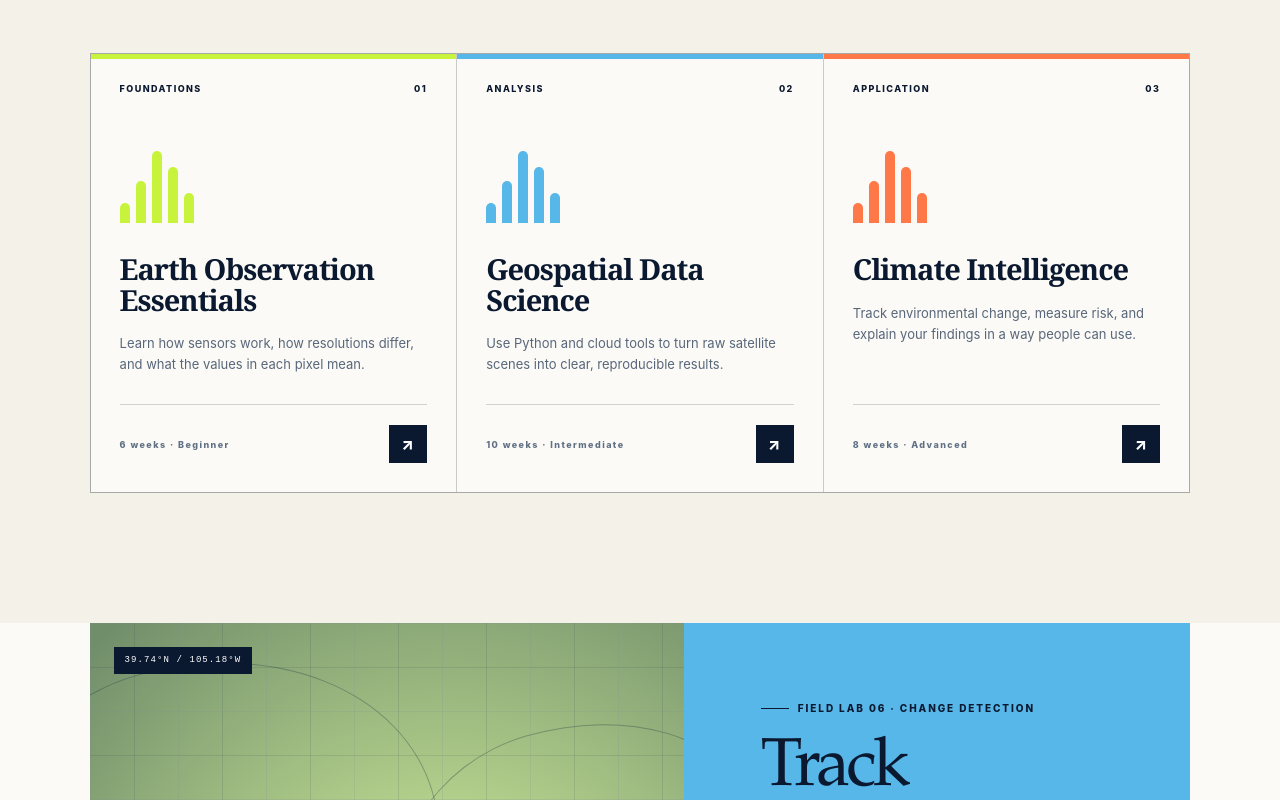
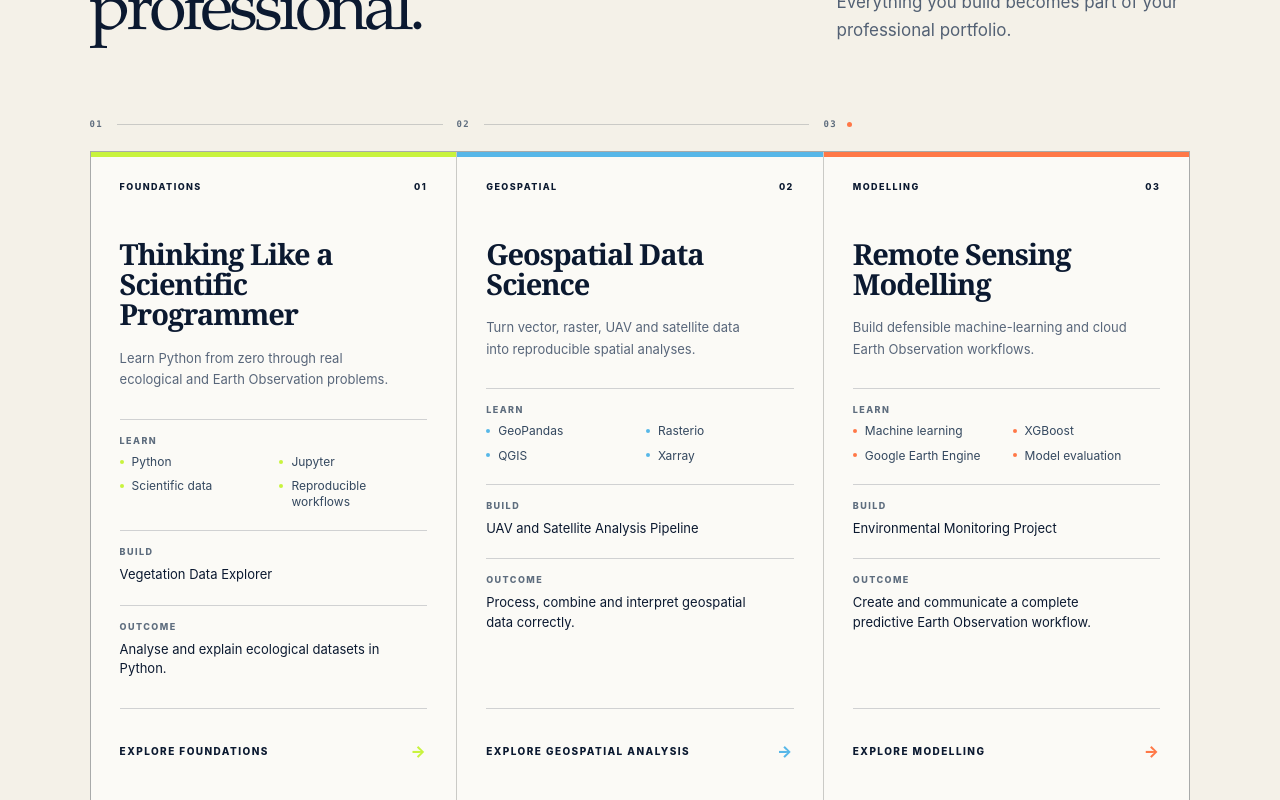
Before and after one commit to kaskevich/remote-sensing-scientist-academy, a Next.js app: page / in a window 1280 px wide. Shown: the part 1220-2020 px from the top of the page. Built offline with nearby package versions, Linux system fonts and the light colour scheme; no server answers; the database is empty.

Commit message:
Clarify Academy curriculum pathway

```diff
--- a/app/globals.css
+++ b/app/globals.css
@@ -756,8 +756,41 @@ h2 {
   border: 1px solid var(--line);
 }
 
+.path-progression {
+  display: grid;
+  grid-template-columns: repeat(3, 1fr);
+  margin: 0 0 22px;
+  padding: 0;
+  list-style: none;
+}
+
+.path-progression li {
+  display: flex;
+  align-items: center;
+  color: #5e6d7e;
+  font: 800 9px/1 "SFMono-Regular", Consolas, monospace;
+  letter-spacing: 0.14em;
+}
+
+.path-progression li:not(:last-child)::after {
+  content: "";
+  height: 1px;
+  flex: 1;
+  margin: 0 14px;
+  background: var(--line);
+}
+
+.path-progression li:last-child::after {
+  content: "";
+  width: 5px;
+  height: 5px;
+  margin-left: 10px;
+  border-radius: 50%;
+  background: var(--orange);
+}
+
 .path-card {
-  min-height: 438px;
+  min-height: 650px;
   display: flex;
   flex-direction: column;
   padding: 29px;
@@ -798,35 +831,15 @@ h2 {
 .path-footer {
   display: flex;
   justify-content: space-between;
+  text-transform: uppercase;
   font-size: 9px;
   font-weight: 800;
   letter-spacing: 0.16em;
 }
 
-.path-signal {
-  height: 82px;
-  display: flex;
-  align-items: end;
-  gap: 6px;
-  margin: 47px 0 31px;
-}
-
-.path-signal span {
-  display: block;
-  width: 10px;
-  background: var(--card-accent);
-  border-radius: 6px 6px 0 0;
-}
-
-.path-signal span:nth-child(1) { height: 24%; }
-.path-signal span:nth-child(2) { height: 51%; }
-.path-signal span:nth-child(3) { height: 88%; }
-.path-signal span:nth-child(4) { height: 68%; }
-.path-signal span:nth-child(5) { height: 37%; }
-
 .path-card h3 {
   max-width: 330px;
-  margin-bottom: 18px;
+  margin: 47px 0 18px;
   font-family: "Iowan Old Style", Georgia, serif;
   font-size: 29px;
   line-height: 1.05;
@@ -834,36 +847,101 @@ h2 {
   letter-spacing: -0.035em;
 }
 
-.path-card > p {
-  max-width: 390px;
+.path-description {
+  max-width: 34ch;
+  margin-bottom: 28px;
   color: #58667a;
   font-size: 13px;
   line-height: 1.65;
 }
 
+.path-details {
+  display: grid;
+  gap: 20px;
+}
+
+.path-detail {
+  padding-top: 16px;
+  border-top: 1px solid var(--line);
+}
+
+.path-detail h4 {
+  margin: 0 0 9px;
+  color: #5e6d7e;
+  font-size: 9px;
+  line-height: 1;
+  font-weight: 850;
+  letter-spacing: 0.16em;
+  text-transform: uppercase;
+}
+
+.path-detail p {
+  max-width: 35ch;
+  margin: 0;
+  font-size: 13px;
+  line-height: 1.5;
+}
+
+.path-learn ul {
+  display: grid;
+  grid-template-columns: repeat(2, minmax(0, 1fr));
+  gap: 8px 12px;
+  margin: 0;
+  padding: 0;
+  list-style: none;
+}
+
+.path-learn li {
+  position: relative;
+  padding-left: 12px;
+  color: #34485f;
+  font-size: 12px;
+  line-height: 1.35;
+}
+
+.path-learn li::before {
+  content: "";
+  position: absolute;
+  top: 0.48em;
+  left: 0;
+  width: 4px;
+  height: 4px;
+  border-radius: 50%;
+  background: var(--card-accent);
+}
+
 .path-footer {
-  align-items: center;
   margin-top: auto;
   padding-top: 20px;
   border-top: 1px solid var(--line);
-  color: #607084;
 }
 
 .path-footer a {
-  width: 38px;
-  height: 38px;
-  display: grid;
-  place-items: center;
-  background: var(--ink);
-  color: white;
-  font-size: 16px;
-  transition: background 180ms ease, color 180ms ease;
+  width: 100%;
+  min-height: 44px;
+  display: flex;
+  align-items: center;
+  justify-content: space-between;
+  gap: 20px;
+  color: var(--ink);
+  font-size: 10px;
+  transition: color 180ms ease;
 }
 
 .path-footer a:hover,
 .path-footer a:focus-visible {
-  background: var(--card-accent);
-  color: var(--ink);
+  color: #43566d;
+}
+
+.path-footer a span {
+  color: var(--card-accent);
+  font-size: 16px;
+  transition: transform 180ms ease;
+}
+
+.path-footer a:hover span,
+.path-footer a:focus-visible span {
+  transform: translateX(4px);
 }
 
 .field-lab {
@@ -2051,11 +2129,7 @@ footer > p {
   }
 
   .path-card {
-    min-height: 370px;
-  }
-
-  .path-signal {
-    margin-top: 34px;
+    min-height: 610px;
   }
 
   .field-lab {
@@ -2200,8 +2274,20 @@ footer > p {
   }
 
   .path-card {
-    min-height: 390px;
+    min-height: 610px;
     padding: 25px;
+  }
+
+  .path-progression {
+    margin-bottom: 18px;
+  }
+
+  .path-progression li:not(:last-child)::after {
+    margin: 0 9px;
+  }
+
+  .path-card h3 {
+    margin-top: 38px;
   }
 
   .field-lab {
--- a/app/page.tsx
+++ b/app/page.tsx
@@ -202,26 +202,48 @@ export default function Home() {
               <p className="section-summary">{content.pathsSection.summary}</p>
             </div>
 
-            <div className="path-grid">
+            <ol className="path-progression" aria-label="One Academy journey through three stages">
+              {visiblePaths.map((path) => (
+                <li key={`progress-${path.number}`} aria-label={`${path.number} ${path.label}`}>
+                  <span>{path.number}</span>
+                </li>
+              ))}
+            </ol>
+
+            <div className="path-grid" aria-label="Academy curriculum stages">
               {visiblePaths.map((path) => (
                 <article className={`path-card path-${path.accent}`} key={path.number}>
                   <div className="path-topline">
                     <span>{path.label}</span>
                     <span>{path.number}</span>
                   </div>
-                  <div className="path-signal" aria-hidden="true">
-                    <span />
-                    <span />
-                    <span />
-                    <span />
-                    <span />
+                  <h3>{path.title}</h3>
+                  <p className="path-description">{path.description}</p>
+
+                  <div className="path-details">
+                    <section className="path-detail path-learn" aria-labelledby={`learn-${path.number}`}>
+                      <h4 id={`learn-${path.number}`}>Learn</h4>
+                      <ul>
+                        {path.skills.map((skill) => (
+                          <li key={skill}>{skill}</li>
+                        ))}
+                      </ul>
+                    </section>
+
+                    <section className="path-detail" aria-labelledby={`build-${path.number}`}>
+                      <h4 id={`build-${path.number}`}>Build</h4>
+                      <p>{path.build}</p>
+                    </section>
+
+                    <section className="path-detail" aria-labelledby={`outcome-${path.number}`}>
+                      <h4 id={`outcome-${path.number}`}>Outcome</h4>
+                      <p>{path.outcome}</p>
+                    </section>
                   </div>
-                  <h3>{path.title}</h3>
-                  <p>{path.description}</p>
+
                   <div className="path-footer">
-                    <span>{path.meta}</span>
-                    <a href={content.navigation.applyHref} aria-label={`Learn more about ${path.title}`}>
-                      ↗
+                    <a href={path.href} aria-label={`${path.ctaLabel}: ${path.title}`}>
+                      {path.ctaLabel} <span aria-hidden="true">→</span>
                     </a>
                   </div>
                 </article>
--- a/content/site.json
+++ b/content/site.json
@@ -11,7 +11,7 @@
   "navigation": {
     "items": [
       {
-        "label": "Programs",
+        "label": "Pathway",
         "href": "#paths",
         "visible": true
       },
@@ -36,7 +36,7 @@
     "title": "Learn remote sensing.",
     "accentTitle": "Work with real data.",
     "intro": "A practical online academy for people who want to understand satellite data and use it with confidence. You will learn by doing, from the basics to a complete analysis.",
-    "primaryButtonLabel": "View the programs",
+    "primaryButtonLabel": "View the pathway",
     "primaryButtonHref": "#paths",
     "secondaryButtonLabel": "See a field lab",
     "secondaryButtonHref": "#field-lab",
@@ -63,36 +63,63 @@
   ],
   "pathsSection": {
     "visible": true,
-    "kicker": "Choose a starting point",
-    "titleLineOne": "Start where you are.",
-    "titleLineTwo": "Build step by step.",
-    "summary": "Take one focused program or complete all three to build the full set of remote sensing skills.",
+    "kicker": "ONE JOURNEY · THREE STAGES",
+    "titleLineOne": "From beginner to",
+    "titleLineTwo": "Earth Observation professional.",
+    "summary": "Everything you build becomes part of your professional portfolio.",
     "items": [
       {
         "visible": true,
         "number": "01",
         "label": "FOUNDATIONS",
-        "title": "Earth Observation Essentials",
-        "description": "Learn how sensors work, how resolutions differ, and what the values in each pixel mean.",
-        "meta": "6 weeks · Beginner",
+        "title": "Thinking Like a Scientific Programmer",
+        "description": "Learn Python from zero through real ecological and Earth Observation problems.",
+        "skills": [
+          "Python",
+          "Jupyter",
+          "Scientific data",
+          "Reproducible workflows"
+        ],
+        "build": "Vegetation Data Explorer",
+        "outcome": "Analyse and explain ecological datasets in Python.",
+        "ctaLabel": "Explore foundations",
+        "href": "#curriculum",
         "accent": "lime"
       },
       {
         "visible": true,
         "number": "02",
-        "label": "ANALYSIS",
+        "label": "GEOSPATIAL",
         "title": "Geospatial Data Science",
-        "description": "Use Python and cloud tools to turn raw satellite scenes into clear, reproducible results.",
-        "meta": "10 weeks · Intermediate",
+        "description": "Turn vector, raster, UAV and satellite data into reproducible spatial analyses.",
+        "skills": [
+          "GeoPandas",
+          "Rasterio",
+          "QGIS",
+          "Xarray"
+        ],
+        "build": "UAV and Satellite Analysis Pipeline",
+        "outcome": "Process, combine and interpret geospatial data correctly.",
+        "ctaLabel": "Explore geospatial analysis",
+        "href": "#curriculum",
         "accent": "blue"
       },
       {
         "visible": true,
         "number": "03",
-        "label": "APPLICATION",
-        "title": "Climate Intelligence",
-        "description": "Track environmental change, measure risk, and explain your findings in a way people can use.",
-        "meta": "8 weeks · Advanced",
+        "label": "MODELLING",
+        "title": "Remote Sensing Modelling",
+        "description": "Build defensible machine-learning and cloud Earth Observation workflows.",
+        "skills": [
+          "Machine learning",
+          "XGBoost",
+          "Google Earth Engine",
+          "Model evaluation"
+        ],
+        "build": "Environmental Monitoring Project",
+        "outcome": "Create and communicate a complete predictive Earth Observation workflow.",
+        "ctaLabel": "Explore modelling",
+        "href": "#curriculum",
         "accent": "orange"
       }
     ]
```
Also changed, not shown: .pages.yml, 1 other file (tests, documents, lock files or other folders).
